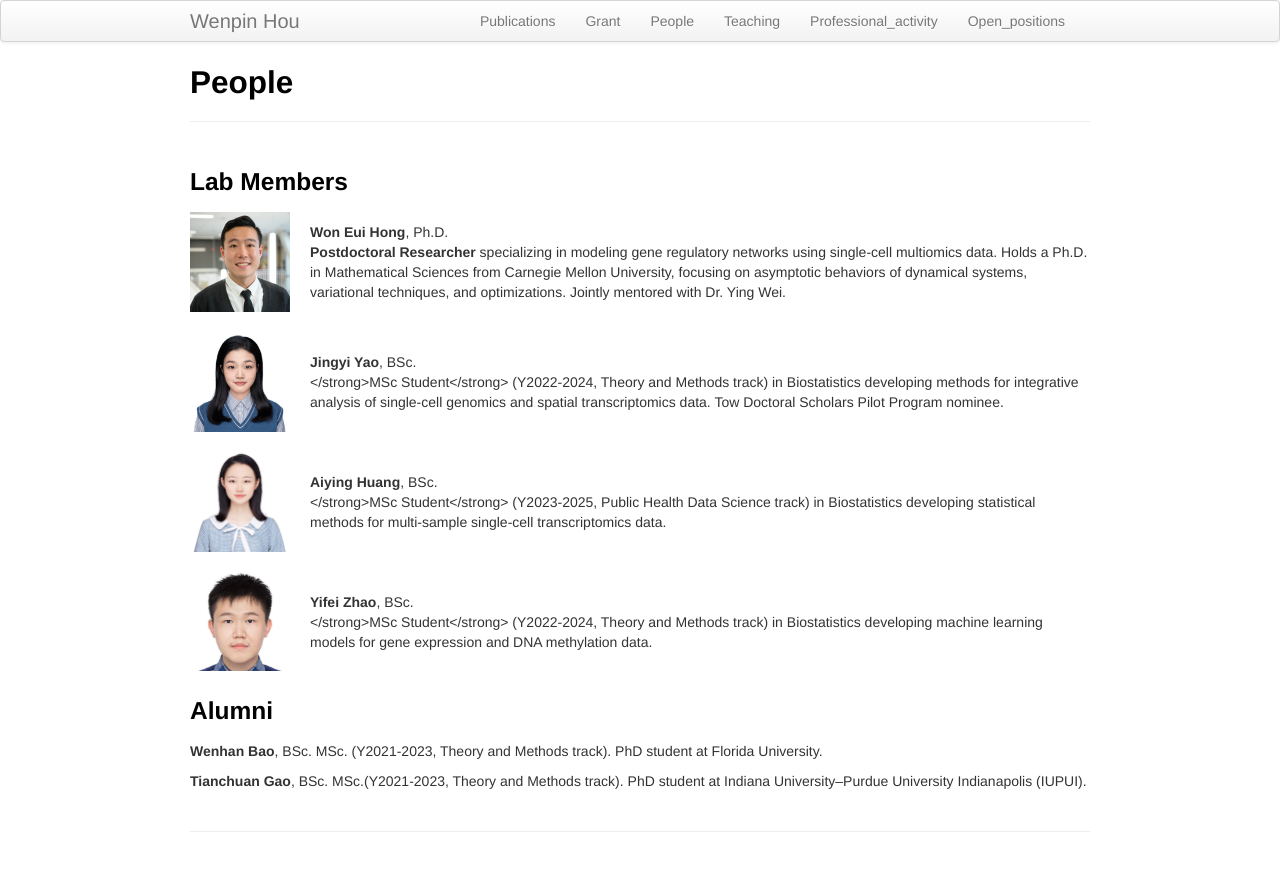
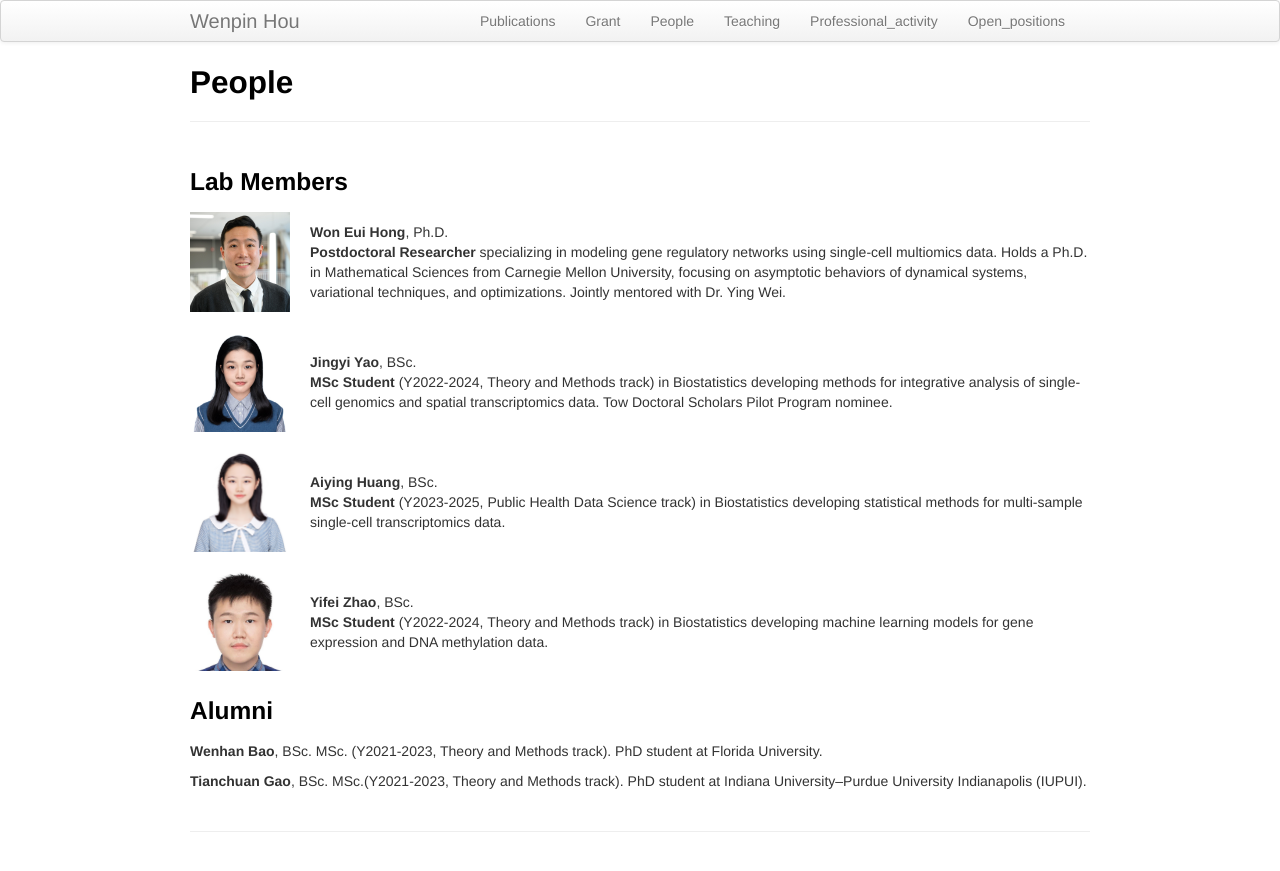
Before and after one commit to Winnie09/Wenpin_Hou, a Jekyll site: the page built from pages/people.md, in a window 1280 px wide. Shown: the top 871 px of the page. Built offline with Jekyll 4.4.1, drawn with Linux system fonts in a browser that asks for light colours.

Commit message:
edit people

```diff
--- a/pages/people.md
+++ b/pages/people.md
@@ -17,7 +17,7 @@ title: "People"
    <img src="../images/Jingyi_Yao.png" alt="Jingyi Yao" style="width: 100px; margin-right: 20px;">
   <div>
     <strong>Jingyi Yao</strong>, BSc. <br/>
-    </strong>MSc Student</strong> (Y2022-2024, Theory and Methods track) in Biostatistics developing methods for integrative analysis of single-cell genomics and spatial transcriptomics data. Tow Doctoral Scholars Pilot Program nominee.
+    <strong>MSc Student</strong> (Y2022-2024, Theory and Methods track) in Biostatistics developing methods for integrative analysis of single-cell genomics and spatial transcriptomics data. Tow Doctoral Scholars Pilot Program nominee.
   </div>
 </div>
 
@@ -25,7 +25,7 @@ title: "People"
   <img src="../images/Aiying_Huang.png" alt="Aiying Huang" style="width: 100px; margin-right: 20px;">
   <div>
     <strong>Aiying Huang</strong>, BSc. <br/>
-    </strong>MSc Student</strong> (Y2023-2025, Public Health Data Science track) in Biostatistics developing statistical methods for multi-sample single-cell transcriptomics data.
+    <strong>MSc Student</strong> (Y2023-2025, Public Health Data Science track) in Biostatistics developing statistical methods for multi-sample single-cell transcriptomics data.
   </div>
 </div>
 
@@ -33,7 +33,7 @@ title: "People"
   <img src="../images/Yifei_Zhao.png" alt="Yifei Zhao" style="width: 100px; margin-right: 20px;">
   <div>
     <strong>Yifei Zhao</strong>, BSc. <br/>
-    </strong>MSc Student</strong> (Y2022-2024, Theory and Methods track) in Biostatistics developing machine learning models for gene expression and DNA methylation data.
+    <strong>MSc Student</strong> (Y2022-2024, Theory and Methods track) in Biostatistics developing machine learning models for gene expression and DNA methylation data.
   </div>
 </div>
 
```
